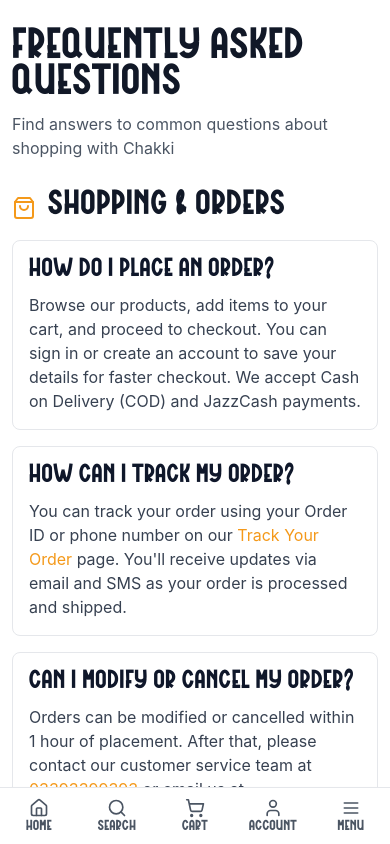
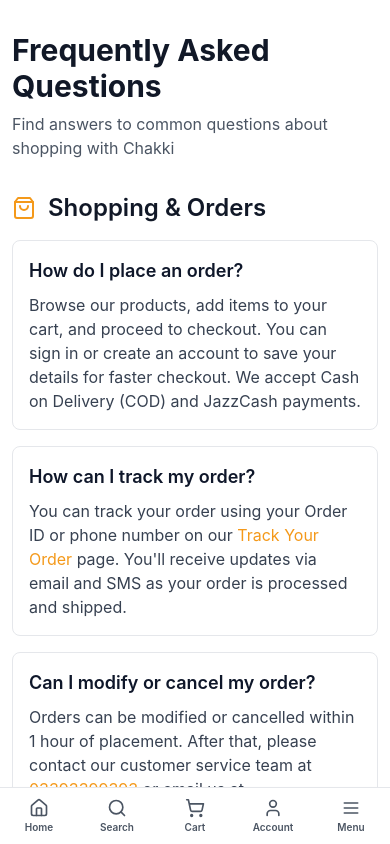
Before and after one commit to iamsensit/chakki.pk, a Next.js app: page /help in a window 390 px wide. Shown: the top 844 px of the page. Built offline with nearby package versions, Linux system fonts and the light colour scheme; no server answers; the database is empty.

Commit message:
changes made

```diff
--- a/app/api/admin/users/route.ts
+++ b/app/api/admin/users/route.ts
@@ -24,7 +24,15 @@
 
 		const currentUserEmail = session.user?.email?.toLowerCase()
 		const allowList = getAdminEmailsList()
-		const isPrimaryAdmin = currentUserEmail && allowList.includes(currentUserEmail)
+
+		// Get current user from database to check their role
+		const currentUser = await User.findOne({ email: currentUserEmail }).lean()
+		const userRole = currentUser && !Array.isArray(currentUser) ? (currentUser as any).role : null
+
+		// Primary admin is determined by:
+		// 1. User is in ADMIN_EMAILS env variable, OR
+		// 2. User has ADMIN role in database (not CADMIN)
+		const isPrimaryAdmin = (currentUserEmail && allowList.includes(currentUserEmail)) || userRole === 'ADMIN'
 
 		// Only show admins (ADMIN and CADMIN roles) and verified users
 		const filter = {
@@ -61,35 +69,19 @@
 		const currentUserEmail = session.user?.email?.toLowerCase()
 		const allowList = getAdminEmailsList()
 
-		// Check if user is in ADMIN_EMAILS
-		let isPrimaryAdmin = currentUserEmail && allowList.includes(currentUserEmail)
+		// Get current user from database to check their role
+		const currentUser = await User.findOne({ email: currentUserEmail }).lean()
+		const userRole = currentUser && !Array.isArray(currentUser) ? (currentUser as any).role : null
 
-		// Fallback: If ADMIN_EMAILS is empty or user has ADMIN role (not CADMIN), allow them to manage
-		// This helps if ADMIN_EMAILS wasn't set when user signed up
-		if (!isPrimaryAdmin) {
-			const currentUser = await User.findOne({ email: currentUserEmail }).lean()
-			if (currentUser && !Array.isArray(currentUser)) {
-				const userRole = (currentUser as any).role
-				// Only ADMIN role (not CADMIN) can manage other admins
-				if (userRole === 'ADMIN') {
-					// If ADMIN_EMAILS is empty, treat all database admins as primary
-					if (allowList.length === 0) {
-						isPrimaryAdmin = true
-						console.log('[ADMIN USERS] Fallback: ADMIN_EMAILS empty, treating database admin as primary')
-					} else {
-						// If ADMIN_EMAILS is set but user not in it, check if they're the first admin
-						const adminCount = await User.countDocuments({ role: 'ADMIN' })
-						if (adminCount === 1) {
-							isPrimaryAdmin = true
-							console.log('[ADMIN USERS] Fallback: User is the only admin, treating as primary')
-						}
-					}
-				}
-			}
-		}
+		// Primary admin is determined by:
+		// 1. User is in ADMIN_EMAILS env variable, OR
+		// 2. User has ADMIN role in database (not CADMIN)
+		// This allows both ENV-based and manually-added primary admins to manage admin access
+		const isPrimaryAdmin = (currentUserEmail && allowList.includes(currentUserEmail)) || userRole === 'ADMIN'
 
 		console.log('[ADMIN USERS POST] Primary admin check:', {
 			currentUserEmail,
+			userRole,
 			allowList,
 			isPrimaryAdmin,
 			ADMIN_EMAILS: process.env.ADMIN_EMAILS || process.env.ADMIN_EMAIL || '(not set)'
--- a/app/components/home/CategorySlider.tsx
+++ b/app/components/home/CategorySlider.tsx
@@ -27,7 +27,7 @@
 									<div className="w-full h-full flex items-center justify-center text-gray-400 text-xs">No image</div>
 								)}
 							</div>
-							<span className="text-[11px] sm:text-xs text-center text-gray-700 font-semibold group-hover:text-brand-accent transition-colors line-clamp-2 px-1">
+							<span className="text-[11px] sm:text-xs text-center text-gray-700 font-medium group-hover:text-brand-accent transition-colors line-clamp-2 px-1">
 								{cat.name}
 							</span>
 						</Link>
--- a/app/components/home/ServiceMarquee.tsx
+++ b/app/components/home/ServiceMarquee.tsx
@@ -23,7 +23,7 @@
 						return (
 							<div key={`first-${index}`} className="flex items-center gap-2 sm:gap-3 whitespace-nowrap">
 								<Icon className="h-4 w-4 sm:h-5 sm:w-5 text-brand-accent flex-shrink-0" />
-								<span className="text-xs sm:text-sm text-gray-700 font-semibold">{service.text}</span>
+								<span className="text-xs sm:text-sm text-gray-700 font-medium">{service.text}</span>
 							</div>
 						)
 					})}
@@ -35,7 +35,7 @@
 						return (
 							<div key={`second-${index}`} className="flex items-center gap-2 sm:gap-3 whitespace-nowrap">
 								<Icon className="h-4 w-4 sm:h-5 sm:w-5 text-brand-accent flex-shrink-0" />
-								<span className="text-xs sm:text-sm text-gray-700 font-semibold">{service.text}</span>
+								<span className="text-xs sm:text-sm text-gray-700 font-medium">{service.text}</span>
 							</div>
 						)
 					})}
--- a/app/components/layout/FontPreload.tsx
+++ /dev/null
@@ -1,43 +0,0 @@
-"use client"
-
-import { useEffect } from 'react'
-import Script from 'next/script'
-
-export default function FontPreload() {
-	useEffect(() => {
-		// Add preload link immediately on mount
-		if (typeof document !== 'undefined') {
-			const existingLink = document.querySelector('link[href="/fonts/Wildchill.ttf"]')
-			if (!existingLink) {
-				const link = document.createElement('link')
-				link.rel = 'preload'
-				link.href = '/fonts/Wildchill.ttf'
-				link.as = 'font'
-				link.type = 'font/ttf'
-				link.crossOrigin = 'anonymous'
-				// Insert at the beginning of head for priority
-				document.head.insertBefore(link, document.head.firstChild)
-			}
-		}
-	}, [])
-
-	return (
-		<Script
-			id="font-preload"
-			strategy="beforeInteractive"
-			dangerouslySetInnerHTML={{
-				__html: `
-					(function() {
-						var link = document.createElement('link');
-						link.rel = 'preload';
-						link.href = '/fonts/Wildchill.ttf';
-						link.as = 'font';
-						link.type = 'font/ttf';
-						link.crossOrigin = 'anonymous';
-						document.head.appendChild(link);
-					})();
-				`,
-			}}
-		/>
-	)
-}
--- a/app/globals.css
+++ b/app/globals.css
@@ -1,49 +1,12 @@
 @tailwind base;
 @tailwind components;
 @tailwind utilities;
-
-/* Wildchill Font - For Bold Text */
-@font-face {
-	font-family: 'Wildchill';
-	src: url('/fonts/Wildchill.ttf') format('truetype');
-	font-weight: normal;
-	font-style: normal;
-	font-display: swap; /* Show fallback immediately, swap when font loads */
-}
 
 /* Modern font family */
 @import url('https://fonts.googleapis.com/css2?family=Inter:wght@400;500;600;700&display=swap');
 
 body {
 	font-family: 'Inter', -apple-system, BlinkMacSystemFont, 'Segoe UI', 'Roboto', 'Oxygen', 'Ubuntu', 'Cantarell', 'Fira Sans', 'Droid Sans', 'Helvetica Neue', sans-serif;
-}
-
-/* Apply Wildchill font to all bold text with letter-spacing */
-.font-bold,
-.font-semibold,
-.font-extrabold,
-[class*="font-bold"],
-[class*="font-semibold"],
-[class*="font-extrabold"],
-h1, h2, h3, h4, h5, h6,
-strong,
-b,
-button:not([class*="font-normal"]),
-.btn-primary,
-.btn-secondary,
-.btn-large,
-a:not([class*="font-normal"]):not([class*="text-"]),
-nav a,
-nav button,
-Link {
-	font-family: 'Wildchill', 'Inter', -apple-system, BlinkMacSystemFont, 'Segoe UI', 'Roboto', 'Oxygen', 'Ubuntu', 'Cantarell', 'Fira Sans', 'Droid Sans', 'Helvetica Neue', sans-serif;
-	letter-spacing: 0.1em;
-}
-
-/* Discount badges - use Inter font for better symbol readability (Wildchill might not render % well) */
-.discount-badge {
-	font-family: 'Inter', -apple-system, BlinkMacSystemFont, 'Segoe UI', 'Roboto', 'Oxygen', 'Ubuntu', 'Cantarell', 'Fira Sans', 'Droid Sans', 'Helvetica Neue', sans-serif !important;
-	letter-spacing: 0.03em !important;
 }
 
 /* Smooth scrolling */
--- a/app/layout.tsx
+++ b/app/layout.tsx
@@ -11,7 +11,6 @@
 import LocationSync from '@/app/components/layout/LocationSync'
 import RouteLoader from '@/app/components/layout/RouteLoader'
 import { ErrorDialogProvider } from '@/app/contexts/ErrorDialogContext'
-import FontPreload from '@/app/components/layout/FontPreload'
 
 export const metadata: Metadata = {
 	metadataBase: new URL(process.env.NEXT_PUBLIC_BASE_URL || 'http://localhost:3000'),
@@ -63,7 +62,6 @@
 	return (
 		<html lang="en" className="h-full">
 			<body className="min-h-full antialiased bg-white text-slate-900">
-				<FontPreload />
 				<StructuredData />
 				<Providers>
 					<ErrorDialogProvider>
--- a/tailwind.config.ts
+++ b/tailwind.config.ts
@@ -17,9 +17,6 @@
           accent: '#F4991A',
         }
       },
-      fontFamily: {
-        wildchill: ['Wildchill', 'Inter', 'sans-serif'],
-      },
       fontWeight: {
         bold: '700',
         semibold: '600',
```
Also changed, not shown: public/fonts/Wildchill.ttf (deleted).
